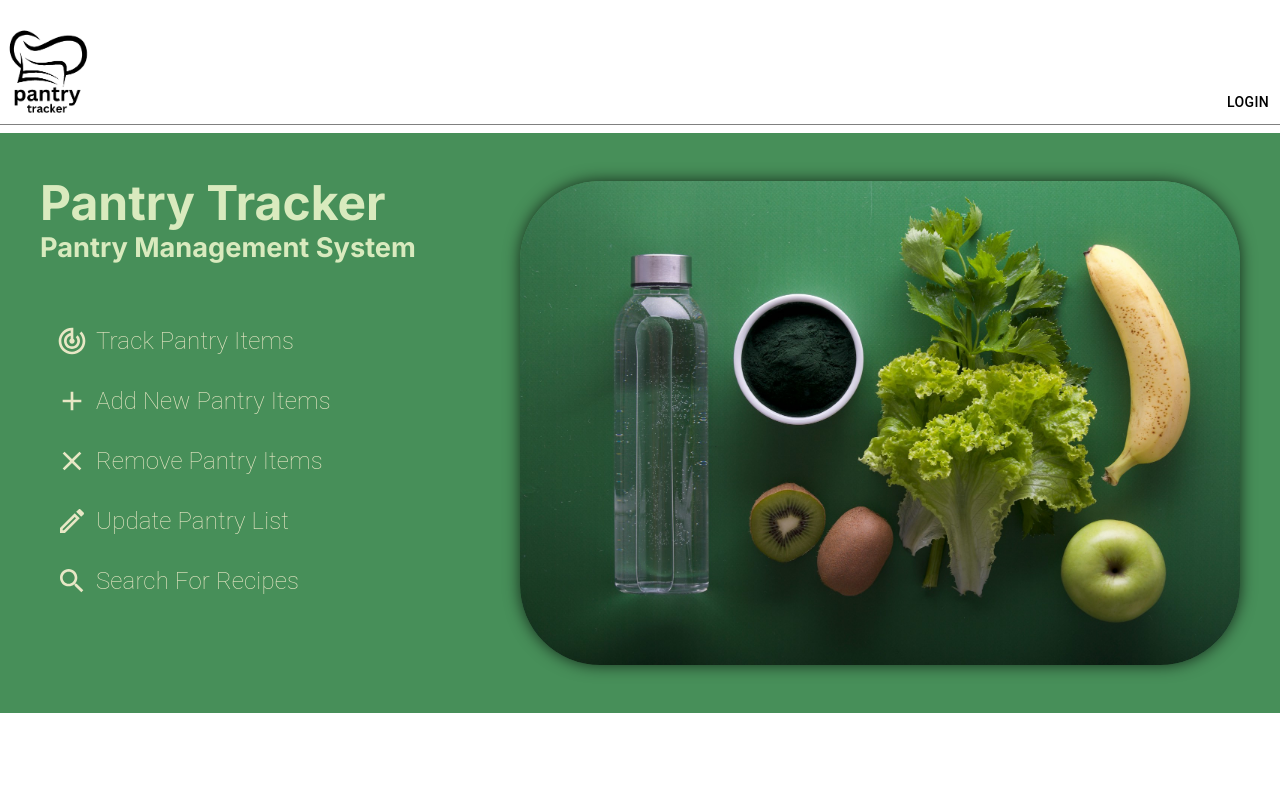
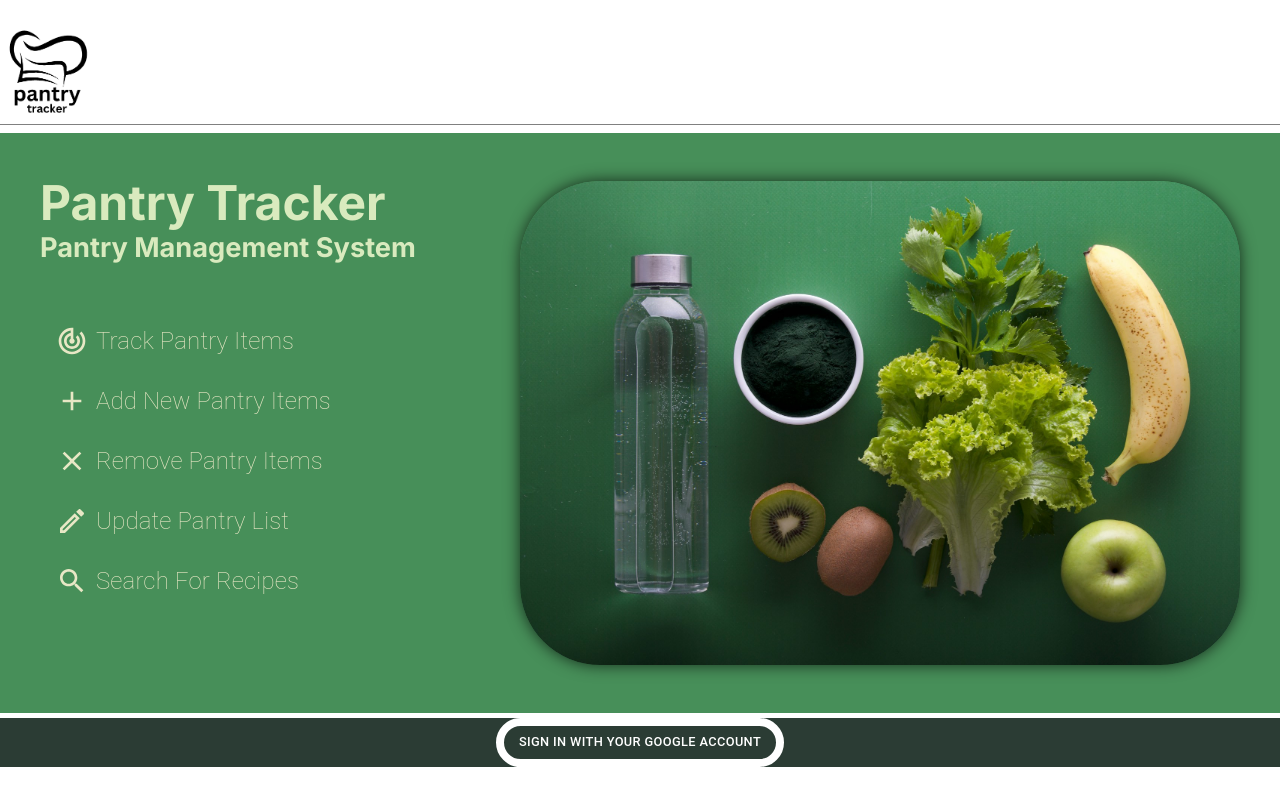
Before and after one commit to wlowrimore/headstarter-p2-pantry-tracker, a Next.js app: page / in a window 1280 px wide. Built offline with nearby package versions, Linux system fonts and the light colour scheme; no server answers.

Commit message:
adds next auth with Google Provider and session conditionals

```diff
--- a/next.config.mjs
+++ b/next.config.mjs
@@ -1,4 +1,13 @@
 /** @type {import('next').NextConfig} */
-const nextConfig = {};
+const nextConfig = {
+  images: {
+    remotePatterns: [
+      {
+        protocol: 'https',
+        hostname: 'lh3.googleusercontent.com',
+      }
+    ]
+  }
+};
 
 export default nextConfig;
--- a/package.json
+++ b/package.json
@@ -15,6 +15,7 @@
     "@mui/material": "^5.16.5",
     "firebase": "^10.12.4",
     "next": "14.2.5",
+    "next-auth": "^4.24.7",
     "react": "^18",
     "react-dom": "^18"
   },
--- a/src/app/components/Header.tsx
+++ b/src/app/components/Header.tsx
@@ -1,9 +1,13 @@
-import { Box, Button, Input, TextField } from "@mui/material";
+"use client";
+
+import { useSession } from "next-auth/react";
+import { User } from "../interfaces";
 import Image from "next/image";
-
+import { Box, Button, Input, Stack, TextField } from "@mui/material";
 import SiteLogo from "../../../public/images/logos/site-logo.png";
 
 const Header = () => {
+  const { data: session } = useSession();
   return (
     <Box
       maxWidth={"80rem"}
@@ -27,9 +31,37 @@ const Header = () => {
       />
 
       <Box display={"flex"} alignItems={"end"} gap={"1rem"}>
-        <Button variant="text" style={{ color: "black" }}>
-          Login
-        </Button>
+        {session?.user && session?.user?.image && (
+          <Box
+            sx={{
+              display: "flex",
+              alignItems: "center",
+              gap: "0.5rem",
+              marginBottom: "0.3rem",
+            }}
+          >
+            <Image
+              src={session?.user.image}
+              alt={session?.user?.name || "User Image"}
+              width={44}
+              height={44}
+              style={{
+                borderRadius: "50%",
+              }}
+            />
+            <Stack direction="column" spacing={-0.5}>
+              <p
+                style={{
+                  fontWeight: "700",
+                  marginBottom: "0.2rem",
+                }}
+              >
+                {session?.user?.name}
+              </p>
+              <p style={{ marginBottom: "0.2rem" }}>{session?.user?.email}</p>
+            </Stack>
+          </Box>
+        )}
       </Box>
     </Box>
   );
--- /dev/null
+++ b/src/app/components/SignInComponent.tsx
@@ -0,0 +1,40 @@
+"use client";
+
+import { Box, Button } from "@mui/material";
+import { signIn } from "next-auth/react";
+
+const SignInComponent = () => {
+  return (
+    <Box
+      sx={{
+        display: "flex",
+        justifyContent: "center",
+        width: "100%",
+        marginTop: "0.3rem",
+        backgroundColor: "#2B3C34",
+      }}
+    >
+      <Button
+        onClick={() => signIn("google", { callbackUrl: "/" })}
+        sx={{
+          fontSize: "0.8rem",
+          color: "white",
+          borderColor: "white",
+          borderWidth: "0.5rem",
+          borderRadius: "60px",
+          ":hover": {
+            color: "#b9c475",
+            borderColor: "white",
+            borderWidth: "0.5rem",
+            borderRadius: "60px",
+          },
+        }}
+        variant="outlined"
+      >
+        Sign In with your Google Account
+      </Button>
+    </Box>
+  );
+};
+
+export default SignInComponent;
--- a/src/app/layout.tsx
+++ b/src/app/layout.tsx
@@ -2,7 +2,8 @@ import type { Metadata } from "next";
 import { Inter } from "next/font/google";
 import "./globals.css";
 import Header from "./components/Header";
-
+import SignInComponent from "./components/SignInComponent";
+import SessionWrapper from "../providers/SessionProvider";
 const inter = Inter({ subsets: ["latin"] });
 
 export const metadata: Metadata = {
@@ -18,6 +19,7 @@ export default function RootLayout({
   return (
     <html lang="en">
       <body className={inter.className}>
+        <SessionWrapper>
           <Header />
           <main
             style={{
@@ -30,6 +32,17 @@ export default function RootLayout({
           >
             {children}
           </main>
+          <section
+            style={{
+              maxWidth: "80rem",
+              display: "flex",
+              justifyContent: "center",
+              margin: "0 auto",
+            }}
+          >
+            <SignInComponent />
+          </section>
+        </SessionWrapper>
       </body>
     </html>
   );
--- /dev/null
+++ b/src/providers/SessionProvider.tsx
@@ -0,0 +1,8 @@
+"use client";
+
+import { SessionProvider } from "next-auth/react";
+const SessionWrapper = ({ children }: { children: React.ReactNode }) => {
+  return <SessionProvider>{children}</SessionProvider>;
+};
+
+export default SessionWrapper;
```
Also changed, not shown: src/app/api/auth/[...nextauth]/route.ts (added, +19 -0 lines), src/app/components/HeroComponent.tsx (+9 -4 lines), src/app/interfaces.ts (+8 -1 lines), 1 other file (tests, documents, lock files or other folders). Lines whose indentation alone changed are shown as unchanged.
